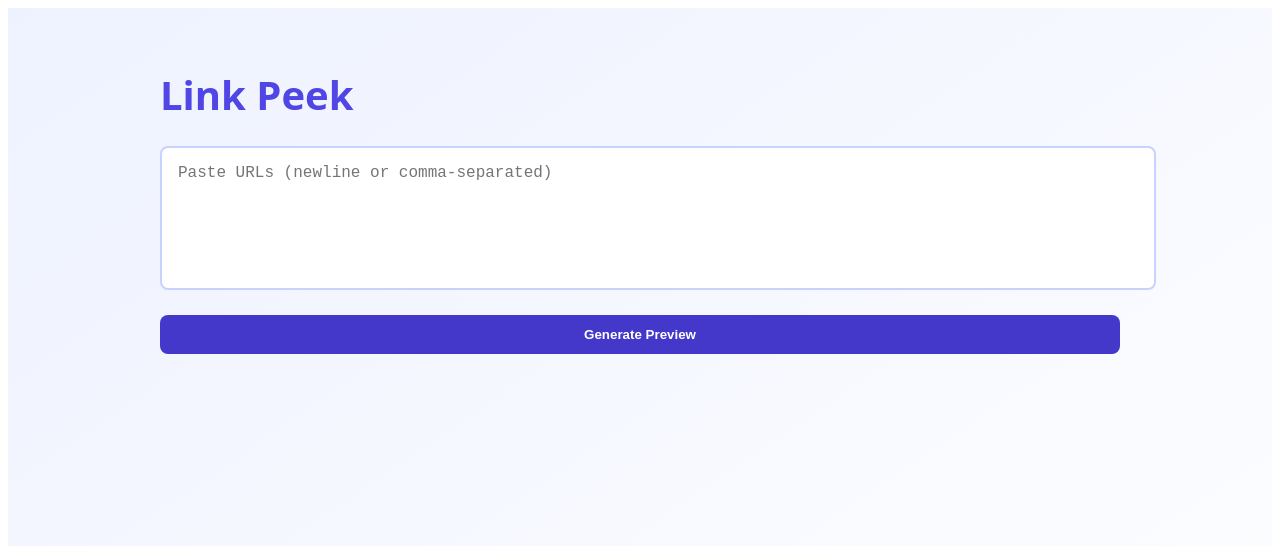
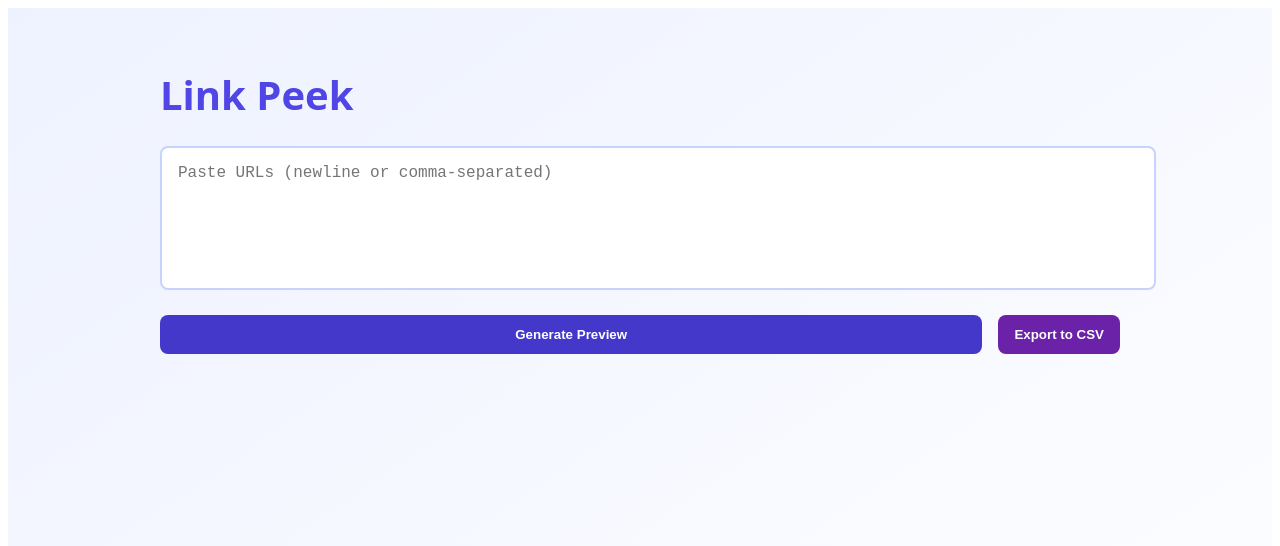
Before and after one commit to NilayBarde/link-peek, a Next.js app: page / in a window 1280 px wide. Shown: the top 546 px of the page. Built offline with nearby package versions, Linux system fonts and the light colour scheme.

Commit message:
Add export button

```diff
--- a/package.json
+++ b/package.json
@@ -12,6 +12,7 @@
         "axios": "^1.11.0",
         "cheerio": "^1.1.2",
         "next": "15.4.5",
+        "papaparse": "^5.5.3",
         "puppeteer": "^24.15.0",
         "react": "19.1.0",
         "react-dom": "19.1.0"
--- a/pages/index.js
+++ b/pages/index.js
@@ -1,5 +1,6 @@
 import { useState } from "react";
 import axios from "axios";
+import { unparse } from "papaparse";
 import styles from "../styles/LinkPeek.module.css";
 
 export default function LinkPeek() {
@@ -28,6 +29,27 @@ export default function LinkPeek() {
         }
     };
 
+    const handleExportCSV = () => {
+        if (!results.length) return;
+
+        const csv = unparse(
+            results.map(({ url, title, description, image }) => ({
+                URL: url,
+                Title: title,
+                Description: description,
+                Image: image,
+            }))
+        );
+
+        const blob = new Blob([csv], { type: "text/csv;charset=utf-8;" });
+        const link = document.createElement("a");
+        link.href = URL.createObjectURL(blob);
+        link.setAttribute("download", "link-previews.csv");
+        document.body.appendChild(link);
+        link.click();
+        document.body.removeChild(link);
+    };
+
     return (
         <div className={styles.container}>
             <div className={styles.pageWrapper}>
@@ -48,6 +70,12 @@ export default function LinkPeek() {
                         onClick={handleSubmit}
                     >
                         {loading ? "Loading..." : "Generate Preview"}
+                    </button>
+                    <button
+                        className={styles.buttonPurple}
+                        onClick={handleExportCSV}
+                    >
+                        Export to CSV
                     </button>
                 </div>
 
--- a/styles/LinkPeek.module.css
+++ b/styles/LinkPeek.module.css
@@ -83,6 +83,21 @@
 
 .buttonSecondary:hover {
     background-color: #eef2ff;
+}
+
+.buttonPurple {
+    background-color: #6b21a8;
+    color: white;
+    border: none;
+    padding: 0.75rem 1rem;
+    border-radius: 8px;
+    font-weight: 600;
+    cursor: pointer;
+    transition: background-color 0.3s ease;
+}
+
+.buttonPurple:hover {
+    background-color: #581c87;
 }
 
 /* ---------- Result Cards ---------- */
```
Also changed, not shown: 1 other file (tests, documents, lock files or other folders).
